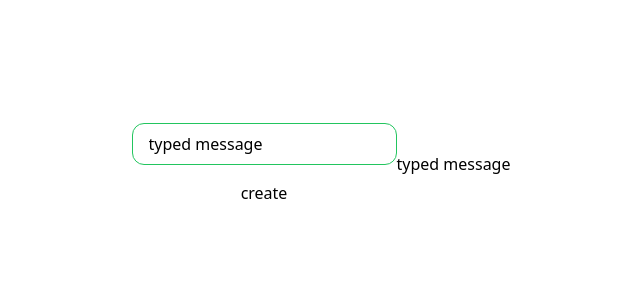
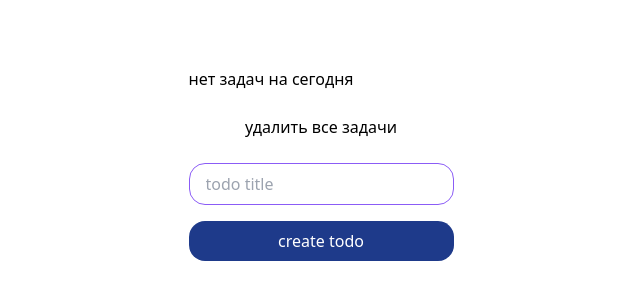
Before and after one commit to crazyysasha/special-chainsaw, a Vue app: page / in a window 1280 px wide. Shown: the part 236-536 px from the top of the page, without its empty margins (319-959 px from the left). Built offline with nearby package versions, Linux system fonts and the light colour scheme.

Commit message:
fix lesson 2 part

```diff
--- a/src/App.vue
+++ b/src/App.vue
@@ -1,25 +1,11 @@
 <script setup>
-import { ref } from 'vue';
-
-
-
-const message = ref('typed message');
-
-
-function onSubmitHandler({ target }) {
-
-  fetch(`https://api.telegram.org/bot6402575980:AAFZhWCfT6SxFZYu9L0Wc9Ps_vShbElfuJI/sendMessage?chat_id=795034428&text=${message.value}`);
-  message.value = '';
-}
+import MessageFormComp from './components/MessageForm.vue';
+import TodoForm from './components/TodoForm.vue'
 </script>
 
 <template>
   <div class="w-screen h-screen flex justify-center items-center">
-    <form class="flex flex-col gap-4" @submit.prevent.stop="onSubmitHandler">
-      <input class="border border-green-500 rounded-xl px-4 py-2" type="text" v-model="message">
-      <!-- @input="message = $event.target.value" v-bind:value="message" -->
-      <button v-bind:class.dsa="{}">create</button>
-    </form>
-    {{ message }}
+    <!-- <MessageFormComp></MessageFormComp> -->
+    <TodoForm></TodoForm>
   </div>
 </template>
--- /dev/null
+++ b/src/components/MessageForm.vue
@@ -0,0 +1,18 @@
+<script setup>
+import { ref } from 'vue';
+
+const message = ref('typed message');
+
+function onSubmitHandler({ target }) {
+    fetch(`https://api.telegram.org/bot6402575980:AAFZhWCfT6SxFZYu9L0Wc9Ps_vShbElfuJI/sendMessage?chat_id=795034428&text=${message.value}`);
+    message.value = '';
+}
+</script>
+<template>
+    <form class="flex flex-col gap-4" @submit.prevent.stop="onSubmitHandler">
+        <input class="border border-green-500 rounded-xl px-4 py-2" type="text" v-model="message">
+        <!-- <input class="border border-green-500 rounded-xl px-4 py-2" type="text"
+        @input="message = $event.target.value" v-bind:value="message"> -->
+        <button v-bind:class.dsa="{}">create</button>
+    </form>
+</template>
--- /dev/null
+++ b/src/components/TodoForm.vue
@@ -0,0 +1,39 @@
+<script setup>
+import { ref } from 'vue';
+
+const todos = ref([]);
+
+const newTodo = ref('');
+
+const onCreateTodo = () => {
+    todos.value.push(newTodo.value);
+    console.log(todos.value);
+    // todos.value.forEach((item) => console.log(item))
+    newTodo.value = '';
+}
+</script>
+
+<template>
+    <div class="flex flex-col gap-6">
+        <ol v-if="todos.length > 1">
+            <li v-for="(todo, index) in todos" class="p-1">
+                {{ index + 1 }}. {{ todo }} <button class="bg-red-500 p-1 px-3 rounded-2xl">удалить</button>
+            </li>
+        </ol>
+        <div v-else-if="todos.length > 0">
+            есть только одна задача, добавь еще одну!
+        </div>
+        <div v-else>
+            нет задач на сегодня
+        </div>
+
+        <button>удалить все задачи</button>
+        <form class="flex flex-col gap-4" @submit.prevent="onCreateTodo">
+            <input type="text" placeholder="todo title" class="border border-violet-500 rounded-2xl px-4 py-2"
+                v-model="newTodo">
+            <button class="bg-blue-900 text-white rounded-2xl px-4 py-2">
+                create todo
+            </button>
+        </form>
+    </div>
+</template>
```
